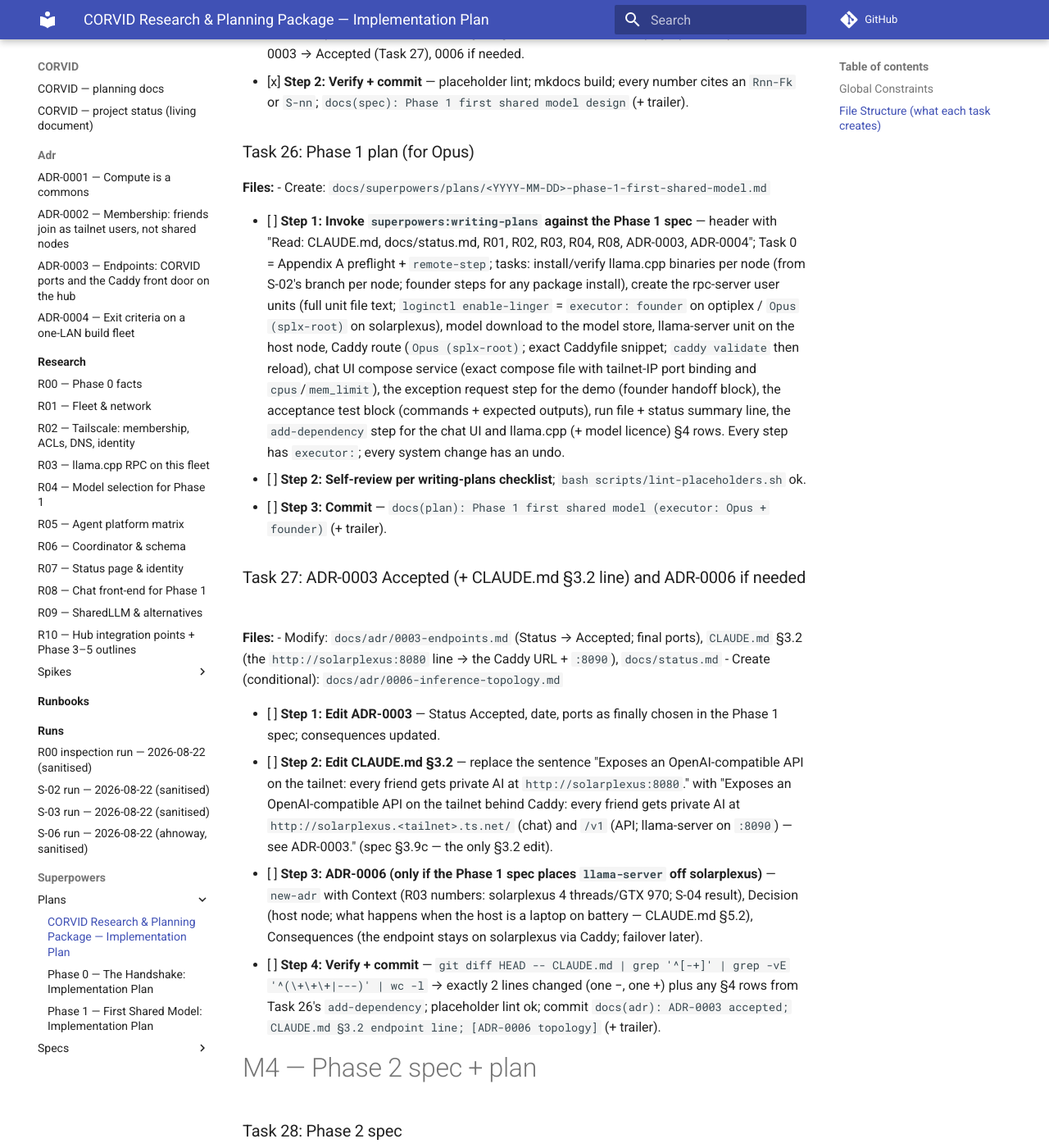
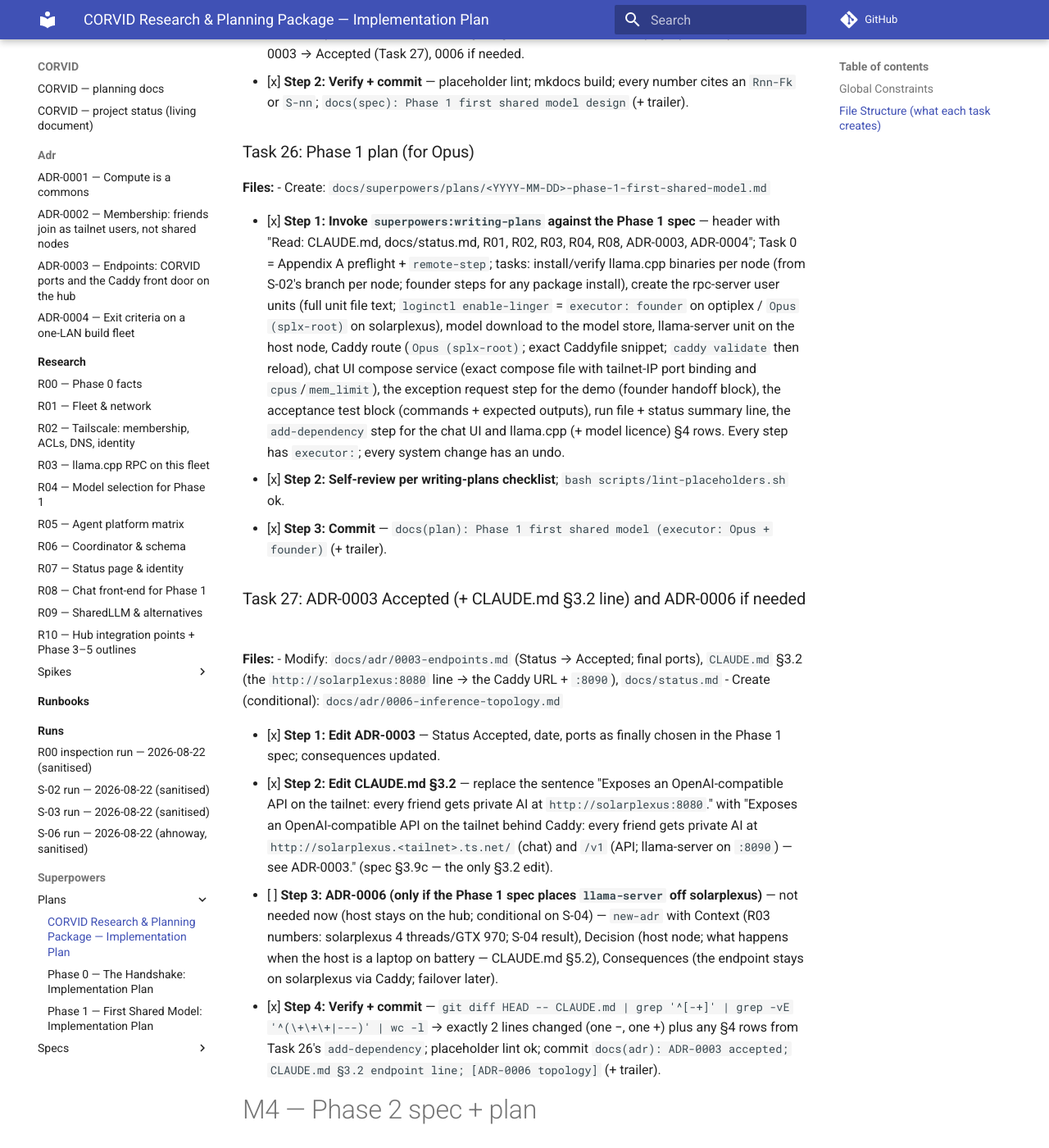
Before and after one commit to thecommrade/corvid, an MkDocs documentation site: the page built from docs/superpowers/plans/2026-08-22-corvid-research-and-planning-package.md, in a window 1280 px wide and 1400 px high, scrolled down 30261 px. Shown: the whole window at 82% size. Built offline with MkDocs 1.6.1 and Material for MkDocs 9.7.7, drawn with Linux system fonts in a browser that asks for light colours; comment, search, counter and statistics services are not loaded.

Commit message:
docs(plan): tick Tasks 26–27
Co-Authored-By: Claude Fable 5 <noreply@anthropic.com>
Claude-Session: https://claude.ai/code/session_01PLUYxUT5TiQ4AMJ7T7Nkrj

```diff
--- a/docs/superpowers/plans/2026-08-22-corvid-research-and-planning-package.md
+++ b/docs/superpowers/plans/2026-08-22-corvid-research-and-planning-package.md
@@ -1159,9 +1159,9 @@ Expected: fact-row count equals status-cell count (every row has a status), URL
 **Files:**
 - Create: `docs/superpowers/plans/<YYYY-MM-DD>-phase-1-first-shared-model.md`
 
-- [ ] **Step 1: Invoke `superpowers:writing-plans` against the Phase 1 spec** — header with "Read: CLAUDE.md, docs/status.md, R01, R02, R03, R04, R08, ADR-0003, ADR-0004"; Task 0 = Appendix A preflight + `remote-step`; tasks: install/verify llama.cpp binaries per node (from S-02's branch per node; founder steps for any package install), create the rpc-server user units (full unit file text; `loginctl enable-linger` = `executor: founder` on optiplex / `Opus (splx-root)` on solarplexus), model download to the model store, llama-server unit on the host node, Caddy route (`Opus (splx-root)`; exact Caddyfile snippet; `caddy validate` then reload), chat UI compose service (exact compose file with tailnet-IP port binding and `cpus`/`mem_limit`), the exception request step for the demo (founder handoff block), the acceptance test block (commands + expected outputs), run file + status summary line, the `add-dependency` step for the chat UI and llama.cpp (+ model licence) §4 rows. Every step has `executor:`; every system change has an undo.
-- [ ] **Step 2: Self-review per writing-plans checklist**; `bash scripts/lint-placeholders.sh` ok.
-- [ ] **Step 3: Commit** — `docs(plan): Phase 1 first shared model (executor: Opus + founder)` (+ trailer).
+- [x] **Step 1: Invoke `superpowers:writing-plans` against the Phase 1 spec** — header with "Read: CLAUDE.md, docs/status.md, R01, R02, R03, R04, R08, ADR-0003, ADR-0004"; Task 0 = Appendix A preflight + `remote-step`; tasks: install/verify llama.cpp binaries per node (from S-02's branch per node; founder steps for any package install), create the rpc-server user units (full unit file text; `loginctl enable-linger` = `executor: founder` on optiplex / `Opus (splx-root)` on solarplexus), model download to the model store, llama-server unit on the host node, Caddy route (`Opus (splx-root)`; exact Caddyfile snippet; `caddy validate` then reload), chat UI compose service (exact compose file with tailnet-IP port binding and `cpus`/`mem_limit`), the exception request step for the demo (founder handoff block), the acceptance test block (commands + expected outputs), run file + status summary line, the `add-dependency` step for the chat UI and llama.cpp (+ model licence) §4 rows. Every step has `executor:`; every system change has an undo.
+- [x] **Step 2: Self-review per writing-plans checklist**; `bash scripts/lint-placeholders.sh` ok.
+- [x] **Step 3: Commit** — `docs(plan): Phase 1 first shared model (executor: Opus + founder)` (+ trailer).
 
 ### Task 27: ADR-0003 Accepted (+ CLAUDE.md §3.2 line) and ADR-0006 if needed
 
@@ -1169,10 +1169,10 @@ Expected: fact-row count equals status-cell count (every row has a status), URL
 - Modify: `docs/adr/0003-endpoints.md` (Status → Accepted; final ports), `CLAUDE.md` §3.2 (the `http://solarplexus:8080` line → the Caddy URL + `:8090`), `docs/status.md`
 - Create (conditional): `docs/adr/0006-inference-topology.md`
 
-- [ ] **Step 1: Edit ADR-0003** — Status Accepted, date, ports as finally chosen in the Phase 1 spec; consequences updated.
-- [ ] **Step 2: Edit CLAUDE.md §3.2** — replace the sentence "Exposes an OpenAI-compatible API on the tailnet: every friend gets private AI at `http://solarplexus:8080`." with "Exposes an OpenAI-compatible API on the tailnet behind Caddy: every friend gets private AI at `http://solarplexus.<tailnet>.ts.net/` (chat) and `/v1` (API; llama-server on `:8090`) — see ADR-0003." (spec §3.9c — the only §3.2 edit).
-- [ ] **Step 3: ADR-0006 (only if the Phase 1 spec places `llama-server` off solarplexus)** — `new-adr` with Context (R03 numbers: solarplexus 4 threads/GTX 970; S-04 result), Decision (host node; what happens when the host is a laptop on battery — CLAUDE.md §5.2), Consequences (the endpoint stays on solarplexus via Caddy; failover later).
-- [ ] **Step 4: Verify + commit** — `git diff HEAD -- CLAUDE.md | grep '^[-+]' | grep -vE '^(\+\+\+|---)' | wc -l` → exactly 2 lines changed (one −, one +) plus any §4 rows from Task 26's `add-dependency`; placeholder lint ok; commit `docs(adr): ADR-0003 accepted; CLAUDE.md §3.2 endpoint line; [ADR-0006 topology]` (+ trailer).
+- [x] **Step 1: Edit ADR-0003** — Status Accepted, date, ports as finally chosen in the Phase 1 spec; consequences updated.
+- [x] **Step 2: Edit CLAUDE.md §3.2** — replace the sentence "Exposes an OpenAI-compatible API on the tailnet: every friend gets private AI at `http://solarplexus:8080`." with "Exposes an OpenAI-compatible API on the tailnet behind Caddy: every friend gets private AI at `http://solarplexus.<tailnet>.ts.net/` (chat) and `/v1` (API; llama-server on `:8090`) — see ADR-0003." (spec §3.9c — the only §3.2 edit).
+- [ ] **Step 3: ADR-0006 (only if the Phase 1 spec places `llama-server` off solarplexus)** — not needed now (host stays on the hub; conditional on S-04) — `new-adr` with Context (R03 numbers: solarplexus 4 threads/GTX 970; S-04 result), Decision (host node; what happens when the host is a laptop on battery — CLAUDE.md §5.2), Consequences (the endpoint stays on solarplexus via Caddy; failover later).
+- [x] **Step 4: Verify + commit** — `git diff HEAD -- CLAUDE.md | grep '^[-+]' | grep -vE '^(\+\+\+|---)' | wc -l` → exactly 2 lines changed (one −, one +) plus any §4 rows from Task 26's `add-dependency`; placeholder lint ok; commit `docs(adr): ADR-0003 accepted; CLAUDE.md §3.2 endpoint line; [ADR-0006 topology]` (+ trailer).
 
 # M4 — Phase 2 spec + plan
 
```
